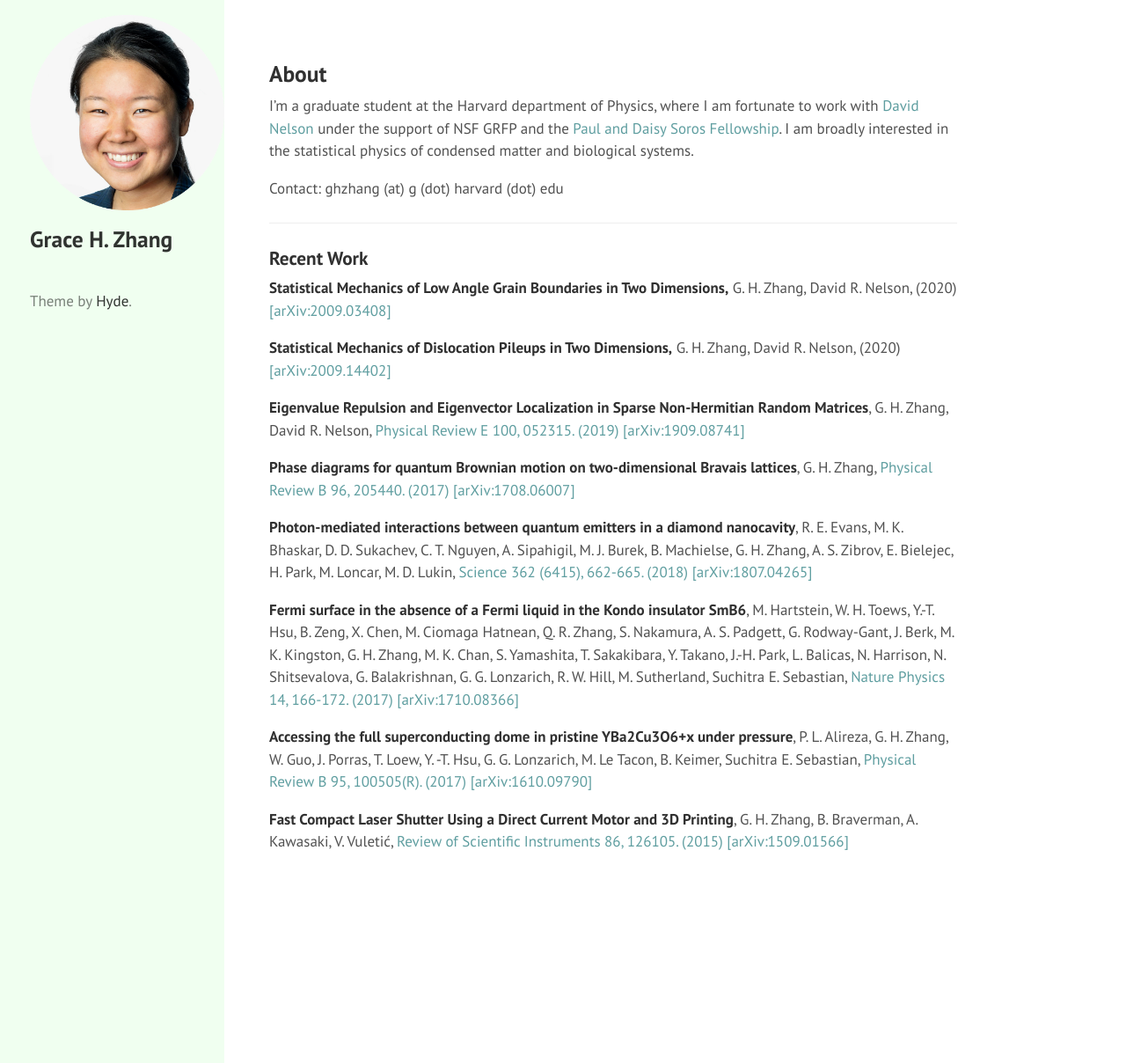
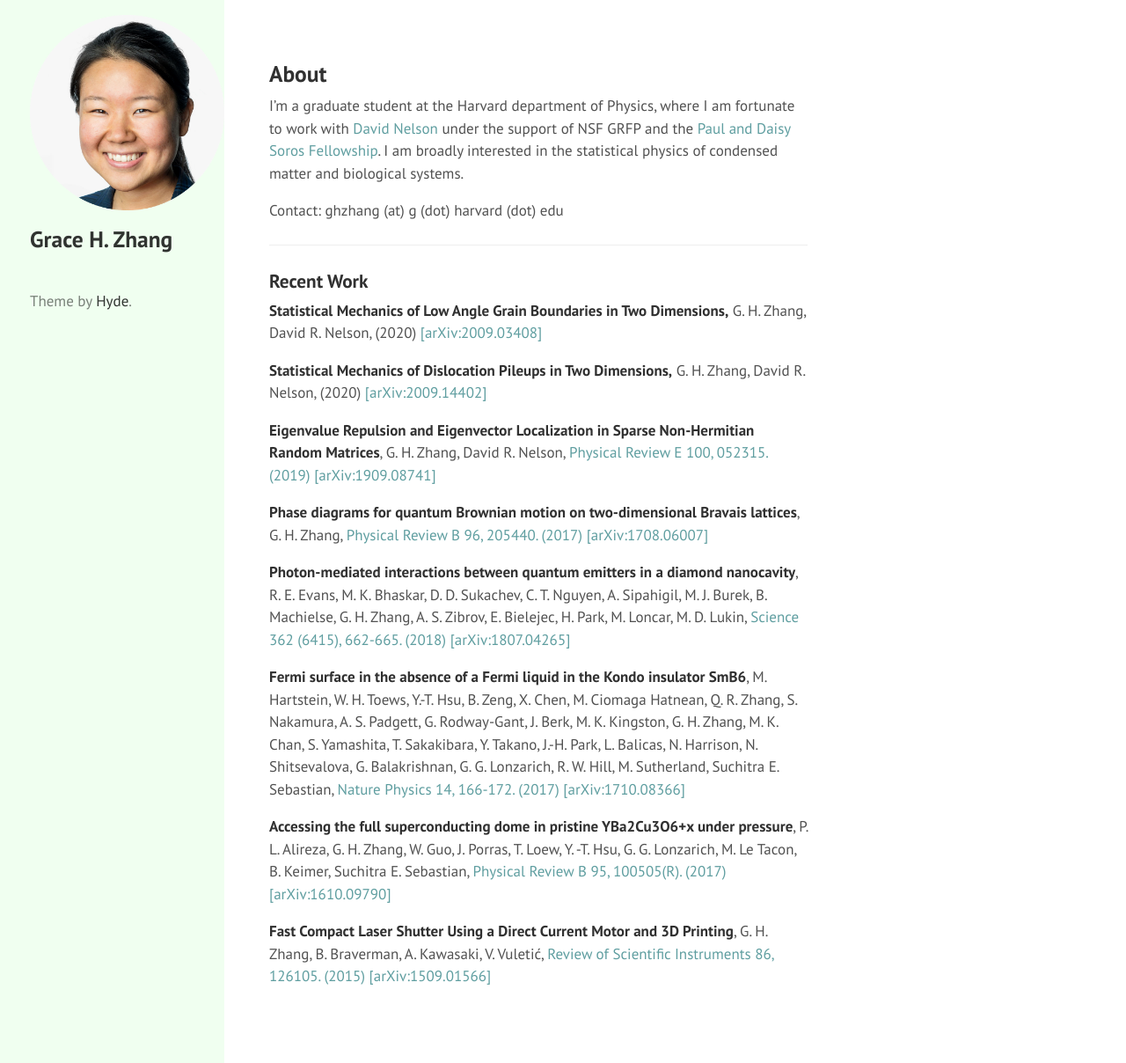
Before and after one commit to ghzhang0/ghzhang0.github.io, a Jekyll site: the page built from index.markdown, in a window 1280 px wide and 1208 px high. Shown: the whole window at 88% size. Built offline with Jekyll 4.4.1, drawn with Linux system fonts in a browser that asks for light colours.

Commit message:
Update hyde.css

```diff
--- a/public/css/hyde.css
+++ b/public/css/hyde.css
@@ -95,9 +95,9 @@ a.sidebar-nav-item:focus {
   padding-bottom: 4rem;
 }
 
-@media (min-width: 18em) {
+@media (min-width: 28em) {
   .content {
-    max-width: 48em;
+    max-width: 38rem;
     margin-left: 1rem;
     margin-right: 3rem;
   }
```
